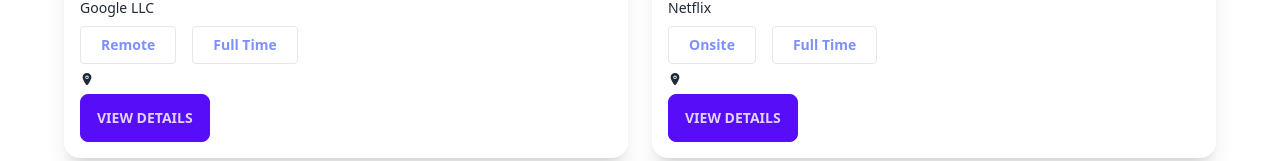
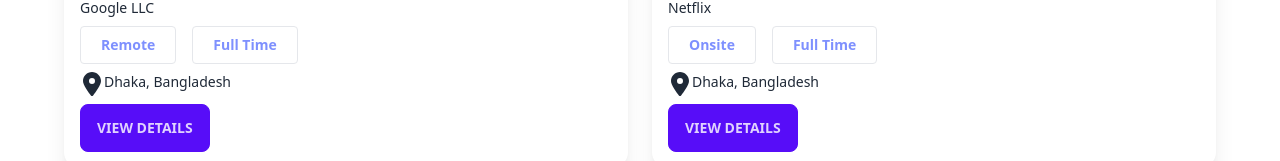
Before and after one commit to alalhosen/react-career-hub--d47, a React (Vite) app: page / in a window 1280 px wide. Shown: the part 778-939 px from the top of the page. Built offline with nearby package versions, Linux system fonts and the light colour scheme.

Commit message:
set location

```diff
--- a/src/components/Job/Job.jsx
+++ b/src/components/Job/Job.jsx
@@ -1,26 +1,34 @@
-import { IoLocation } from "react-icons/io5";
+import { FaLocationDot } from "react-icons/fa6";
 
 const Job = ({ job }) => {
-  const { logo, job_title, company_name, remote_or_onsite, location,job_type, salary } = job;
+  const {
+    logo,
+    job_title,
+    company_name,
+    remote_or_onsite,
+    location,
+    job_type,
+    salary,
+  } = job;
   return (
     <div className="card card-compact bg-base-100 shadow-xl">
       <figure>
-        <img
-          src={logo}
-          alt="Shoes"
-        />
+        <img src={logo} alt="Shoes" />
       </figure>
       <div className="card-body">
         <h2 className="card-title">{job_title}</h2>
         <p>{company_name}</p>
         <div>
-          <button className="px-5 py-2 font-extrabold border rounded gorder-[#7E9FE] mr-4 text-[#7E90FE]">{remote_or_onsite}</button>
-          <button className="px-5 py-2 font-extrabold border rounded gorder-[#7E9FE] mr-4 text-[#7E90FE]">{job_type}</button>
+          <button className="px-5 py-2 font-extrabold border rounded gorder-[#7E9FE] mr-4 text-[#7E90FE]">
+            {remote_or_onsite}
+          </button>
+          <button className="px-5 py-2 font-extrabold border rounded gorder-[#7E9FE] mr-4 text-[#7E90FE]">
+            {job_type}
+          </button>
         </div>
         <div>
-        <IoLocation />
+          <h2 className="flex"><FaLocationDot className="text-2xl"></FaLocationDot>{location}</h2>
         </div>
-        {/* <div><FaLocationDot></FaLocationDot></div> */}
         <div className="card-actions">
           <button className="btn btn-primary">View Details</button>
         </div>
```
